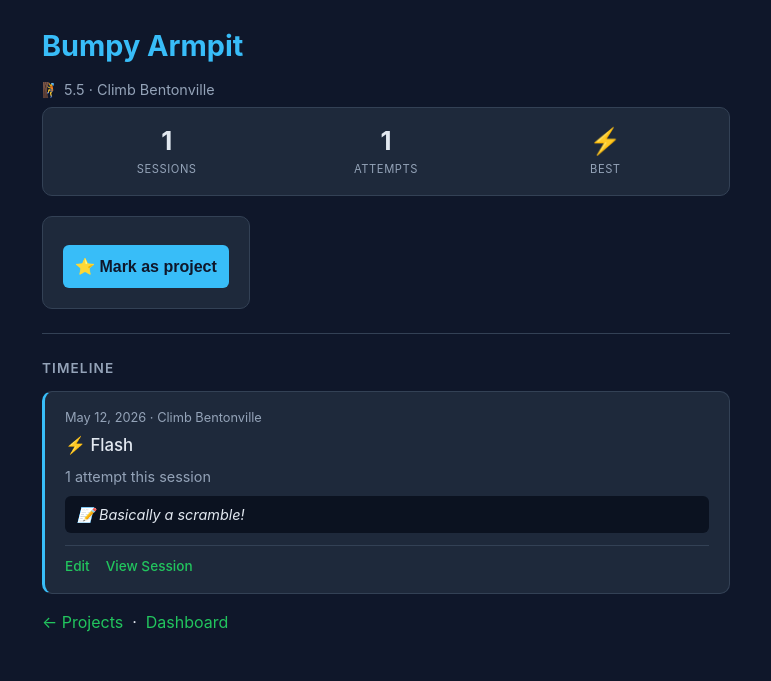
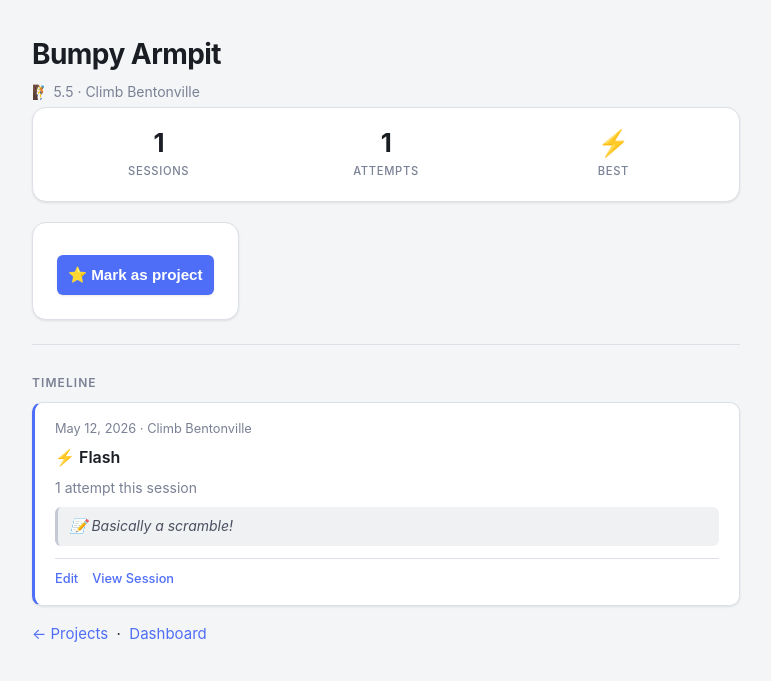
Before and after one commit to destineertm/climbtrack, a Flask app: page /route/2 in a window 1280 px wide. Shown: the top 681 px of the page, without its empty margins (254-1025 px from the left). Run offline with Flask 3, Linux system fonts and the light colour scheme.

Commit message:
Add image upload functionality for gyms and routes
- Implemented file upload handling in app.py, allowing users to upload cover photos for gyms and routes.
- Added `image_filename` column to Gym and Route models to store uploaded image filenames.
- Created edit forms for gyms and routes (edit_gym.html and edit_route.html) to include image upload options.
- Updated gym_detail.html to display cover images for routes, with a placeholder if none exists.
- Enhanced CSS styles for better layout and aesthetics, including styles for cover images and placeholders.

```diff
--- a/app.py
+++ b/app.py
@@ -2,6 +2,9 @@ from flask import Flask, render_template, request, redirect, jsonify
 from flask_sqlalchemy import SQLAlchemy
 from flask_migrate import Migrate
 from datetime import datetime
+import os
+import uuid
+from werkzeug.utils import secure_filename
 
 app = Flask(__name__)
 
@@ -13,6 +16,28 @@ app.config['SQLALCHEMY_TRACK_MODIFICATIONS'] = False
 db = SQLAlchemy(app)
 migrate = Migrate(app, db, render_as_batch=True)
 
+# File upload config
+UPLOAD_FOLDER = os.path.join('static', 'uploads')
+ALLOWED_EXTENSIONS = {'jpg', 'jpeg', 'png', 'webp'}
+app.config['UPLOAD_FOLDER'] = UPLOAD_FOLDER
+os.makedirs(UPLOAD_FOLDER, exist_ok=True)
+
+
+def allowed_file(filename):
+    return '.' in filename and filename.rsplit('.', 1)[1].lower() in ALLOWED_EXTENSIONS
+
+
+def save_upload(file):
+    """Save an uploaded file and return the filename. Returns None if no file."""
+    if not file or file.filename == '':
+        return None
+    if not allowed_file(file.filename):
+        return None
+    ext = file.filename.rsplit('.', 1)[1].lower()
+    filename = f"{uuid.uuid4().hex}.{ext}"
+    file.save(os.path.join(app.config['UPLOAD_FOLDER'], filename))
+    return filename
+
 
 # --- Models ---
 
@@ -21,6 +46,7 @@ class Gym(db.Model):
     name = db.Column(db.String(100), nullable=False, unique=True)
     address = db.Column(db.String(200))
     is_outdoor = db.Column(db.Boolean, default=False)
+    image_filename = db.Column(db.String(200))
     created_at = db.Column(db.DateTime, default=datetime.utcnow)
 
     sessions = db.relationship('Session', backref='gym', lazy=True)
@@ -31,8 +57,8 @@ class Session(db.Model):
     id = db.Column(db.Integer, primary_key=True)
     date = db.Column(db.DateTime, default=datetime.utcnow)
     gym_id = db.Column(db.Integer, db.ForeignKey('gym.id'), nullable=True)
-    location = db.Column(db.String(100))  # legacy, kept as fallback for now
-    session_type = db.Column(db.String(20), default='indoor')  # 'indoor' or 'outdoor'
+    location = db.Column(db.String(100))
+    session_type = db.Column(db.String(20), default='indoor')
     notes = db.Column(db.String(300))
     climbs = db.relationship('Climb', backref='session', lazy=True)
 
@@ -41,10 +67,11 @@ class Route(db.Model):
     id = db.Column(db.Integer, primary_key=True)
     name = db.Column(db.String(100), nullable=False)
     gym_id = db.Column(db.Integer, db.ForeignKey('gym.id'), nullable=True)
-    location = db.Column(db.String(100))  # legacy, kept as fallback for now
-    discipline = db.Column(db.String(20), default='boulder')  # 'boulder' or 'route'
+    location = db.Column(db.String(100))
+    discipline = db.Column(db.String(20), default='boulder')
     grade = db.Column(db.String(20))
     is_project = db.Column(db.Boolean, default=False)
+    image_filename = db.Column(db.String(200))
     created_at = db.Column(db.DateTime, default=datetime.utcnow)
     climbs = db.relationship('Climb', backref='route', lazy=True)
 
@@ -193,6 +220,22 @@ def view_gym(gym_id):
     )
 
 
+@app.route("/gym/<int:gym_id>/edit", methods=["GET", "POST"])
+def edit_gym(gym_id):
+    gym = Gym.query.get_or_404(gym_id)
+    if request.method == "POST":
+        gym.name = request.form.get("name", gym.name).strip()
+        gym.address = request.form.get("address", "").strip() or None
+        gym.is_outdoor = bool(request.form.get("is_outdoor"))
+        file = request.files.get("image")
+        filename = save_upload(file)
+        if filename:
+            gym.image_filename = filename
+        db.session.commit()
+        return redirect(f"/gym/{gym_id}")
+    return render_template("edit_gym.html", gym=gym)
+
+
 # --- Home ---
 
 @app.route("/")
@@ -297,6 +340,23 @@ def toggle_project(route_id):
     route.is_project = not route.is_project
     db.session.commit()
     return redirect(f"/route/{route_id}")
+
+
+@app.route("/route/<int:route_id>/edit", methods=["GET", "POST"])
+def edit_route(route_id):
+    route = Route.query.get_or_404(route_id)
+    if request.method == "POST":
+        route.name = request.form.get("name", route.name).strip()
+        route.grade = request.form.get("grade", route.grade)
+        file = request.files.get("image")
+        filename = save_upload(file)
+        if filename:
+            route.image_filename = filename
+        db.session.commit()
+        return redirect(f"/route/{route_id}")
+    return render_template("edit_route.html", route=route,
+                           boulder_grades=V_GRADES_FULL,
+                           route_grades=YDS_GRADES_FULL)
 
 
 @app.route("/projects")
--- a/static/style.css
+++ b/static/style.css
@@ -1,77 +1,81 @@
 /* ====================
    ClimbTrack — Stylesheet
-   Dark, focused, mobile-friendly
+   Slate blue-gray theme (Linear / Notion inspired)
    ==================== */
 
 :root {
-    --bg: #0f172a;
-    --surface: #1e293b;
-    --surface-2: #0b1220;
-    --border: #334155;
-    --border-strong: #475569;
-    --text: #e2e8f0;
-    --text-muted: #94a3b8;
-    --text-dim: #64748b;
-    --accent: #38bdf8;
-    --accent-strong: #0ea5e9;
-    --success: #22c55e;
-    --danger: #f87171;
-    --warning: #fbbf24;
-    --radius: 10px;
-    --radius-sm: 6px;
-    --gap: 16px;
-    --gap-sm: 8px;
-    --gap-lg: 24px;
+    --bg:             #f4f5f7;
+    --surface:        #ffffff;
+    --surface-2:      #f0f1f3;
+    --surface-3:      #e8eaed;
+    --border:         #dde0e6;
+    --border-strong:  #c4c9d4;
+    --text:           #1a1d23;
+    --text-secondary: #4a5060;
+    --text-muted:     #7a8194;
+    --text-dim:       #a8b0c0;
+    --accent:         #4f6ef7;
+    --accent-strong:  #3a57e8;
+    --accent-light:   #eef1fe;
+    --success:        #2d9e6b;
+    --success-light:  #e8f7f0;
+    --danger:         #d94f4f;
+    --danger-light:   #fdf0f0;
+    --warning:        #d97706;
+    --radius:         10px;
+    --radius-sm:      6px;
+    --radius-lg:      14px;
+    --shadow-sm:      0 1px 3px rgba(0,0,0,0.06), 0 1px 2px rgba(0,0,0,0.04);
+    --shadow:         0 2px 8px rgba(0,0,0,0.08), 0 1px 3px rgba(0,0,0,0.04);
 }
 
 /* ---- Reset / base ---- */
 
-* {
-    box-sizing: border-box;
-}
+* { box-sizing: border-box; }
 
 body {
     font-family: -apple-system, BlinkMacSystemFont, "Segoe UI", Roboto, Arial, sans-serif;
     background-color: var(--bg);
     color: var(--text);
     margin: 0;
-    padding: 24px 16px;
-    max-width: 720px;
+    padding: 32px 16px;
+    max-width: 740px;
     margin-left: auto;
     margin-right: auto;
-    line-height: 1.5;
+    line-height: 1.6;
+    font-size: 15px;
 }
 
 h1 {
-    color: var(--accent);
-    margin: 0 0 12px 0;
-    font-size: 1.8rem;
+    color: var(--text);
+    margin: 0 0 4px 0;
+    font-size: 1.75rem;
+    font-weight: 700;
+    letter-spacing: -0.02em;
 }
 
 h2 {
     color: var(--text);
-    margin: 24px 0 12px 0;
-    font-size: 1.2rem;
+    margin: 28px 0 12px 0;
+    font-size: 1.15rem;
+    font-weight: 600;
 }
 
 h3 {
-    margin: 0 0 8px 0;
-    font-size: 1.05rem;
+    margin: 0 0 4px 0;
+    font-size: 1rem;
+    font-weight: 600;
     color: var(--text);
 }
 
-p {
-    margin: 6px 0;
-}
+p { margin: 4px 0; }
 
 a {
-    color: var(--success);
+    color: var(--accent);
     text-decoration: none;
 }
 
-a:hover {
-    text-decoration: underline;
-}
+a:hover { text-decoration: underline; }
 
 hr {
     border: none;
@@ -81,25 +85,26 @@ hr {
 
 .muted {
     color: var(--text-muted);
-    font-size: 0.9rem;
+    font-size: 0.875rem;
 }
 
 .section-heading {
     color: var(--text-muted);
-    font-size: 0.85rem;
+    font-size: 0.75rem;
     text-transform: uppercase;
-    letter-spacing: 0.08em;
-    margin: 24px 0 12px 0;
+    letter-spacing: 0.09em;
     font-weight: 600;
+    margin: 28px 0 10px 0;
 }
 
 /* ---- Buttons ---- */
 
 .btn-row {
     display: flex;
-    gap: var(--gap-sm);
+    gap: 8px;
     flex-wrap: wrap;
     margin: 16px 0;
+    align-items: center;
 }
 
 .btn {
@@ -107,47 +112,58 @@ hr {
     align-items: center;
     gap: 6px;
     background-color: var(--accent);
-    color: var(--bg);
+    color: #fff;
     font-weight: 600;
-    padding: 10px 16px;
+    font-size: 0.875rem;
+    padding: 9px 16px;
     border-radius: var(--radius-sm);
     text-decoration: none;
     border: none;
     cursor: pointer;
-    font-size: 0.95rem;
-    transition: background-color 0.15s ease;
+    transition: background-color 0.15s;
+    box-shadow: var(--shadow-sm);
 }
 
 .btn:hover {
     background-color: var(--accent-strong);
     text-decoration: none;
+    color: #fff;
 }
 
 .btn-secondary {
     background-color: var(--surface);
-    color: var(--text);
+    color: var(--text-secondary);
     border: 1px solid var(--border);
+    box-shadow: var(--shadow-sm);
 }
 
 .btn-secondary:hover {
-    background-color: var(--border);
+    background-color: var(--surface-2);
+    color: var(--text);
 }
 
-/* Link-style buttons used inside cards */
+.btn-danger {
+    background-color: var(--danger-light);
+    color: var(--danger);
+    border: 1px solid #f5c6c6;
+}
+
+.btn-danger:hover {
+    background-color: #fae0e0;
+}
+
 .link-btn {
     background: none;
     border: none;
     padding: 0;
-    color: var(--success);
+    color: var(--accent);
     cursor: pointer;
-    font-size: 0.85rem;
+    font-size: 0.8rem;
     font-weight: 500;
+    text-decoration: none;
 }
 
-.link-btn:hover {
-    text-decoration: underline;
-    background: none;
-}
+.link-btn:hover { text-decoration: underline; }
 
 .link-btn-danger {
     color: var(--danger);
@@ -157,38 +173,28 @@ hr {
 
 form {
     background: var(--surface);
-    padding: 20px;
-    border-radius: var(--radius);
+    padding: 24px;
+    border-radius: var(--radius-lg);
     border: 1px solid var(--border);
+    box-shadow: var(--shadow-sm);
 }
 
-.field {
-    margin-bottom: 16px;
-}
-
-.field:last-child {
-    margin-bottom: 0;
-}
+.field { margin-bottom: 18px; }
+.field:last-of-type { margin-bottom: 0; }
 
 .field label {
     display: block;
     margin-bottom: 6px;
     font-weight: 500;
-    color: var(--text);
+    font-size: 0.875rem;
+    color: var(--text-secondary);
 }
 
-.field-help {
-    font-size: 0.8rem;
-    color: var(--text-muted);
-    margin-top: 4px;
-}
-
-/* Inline labels (radios, checkboxes) */
 .field-inline {
     display: flex;
-    gap: 16px;
+    gap: 20px;
     flex-wrap: wrap;
-    margin-top: 6px;
+    margin-top: 4px;
 }
 
 .field-inline label {
@@ -222,30 +231,41 @@ select:focus,
 textarea:focus {
     outline: none;
     border-color: var(--accent);
+    box-shadow: 0 0 0 3px rgba(79,110,247,0.1);
+}
+
+input[type="file"] {
+    padding: 6px 10px;
+    background: var(--surface-2);
+    cursor: pointer;
 }
 
 textarea {
     resize: vertical;
-    min-height: 70px;
+    min-height: 72px;
 }
 
 input[type="radio"],
 input[type="checkbox"] {
     accent-color: var(--accent);
     cursor: pointer;
+    width: 15px;
+    height: 15px;
 }
 
 button[type="submit"] {
     width: 100%;
-    padding: 12px;
+    padding: 11px;
     border-radius: var(--radius-sm);
     border: none;
     background-color: var(--accent);
-    color: var(--bg);
+    color: #fff;
     font-weight: 600;
+    font-size: 0.95rem;
     cursor: pointer;
-    font-size: 1rem;
     margin-top: 8px;
+    box-shadow: var(--shadow-sm);
+    transition: background-color 0.15s;
 }
 
 button[type="submit"]:hover {
@@ -259,11 +279,8 @@ button[type="submit"]:hover {
     border: 1px solid var(--border);
     border-radius: var(--radius);
     padding: 16px 20px;
-    margin-bottom: 12px;
-}
-
-.card h3 {
-    margin: 0 0 4px 0;
+    margin-bottom: 10px;
+    box-shadow: var(--shadow-sm);
 }
 
 .card h3 a {
@@ -275,16 +292,22 @@ button[type="submit"]:hover {
     text-decoration: none;
 }
 
-.card .muted {
-    margin-bottom: 8px;
-}
-
 .card-actions {
+    display: flex;
+    align-items: center;
+    gap: 14px;
     margin-top: 12px;
     padding-top: 10px;
     border-top: 1px solid var(--border);
-    display: flex;
-    gap: 16px;
+}
+
+.card-actions form {
+    background: none;
+    border: none;
+    box-shadow: none;
+    padding: 0;
+    margin: 0;
+    display: inline;
 }
 
 /* ---- Stats cards ---- */
@@ -292,33 +315,34 @@ button[type="submit"]:hover {
 .stats-card {
     background: var(--surface);
     border: 1px solid var(--border);
-    border-radius: var(--radius);
-    padding: 18px 20px;
+    border-radius: var(--radius-lg);
+    padding: 20px;
     margin-bottom: 20px;
+    box-shadow: var(--shadow-sm);
 }
 
 .stats-card h3 {
-    margin: 0 0 14px 0;
-    color: var(--accent);
-    font-size: 0.85rem;
+    margin: 0 0 16px 0;
+    color: var(--text-muted);
+    font-size: 0.75rem;
     text-transform: uppercase;
-    letter-spacing: 0.08em;
+    letter-spacing: 0.09em;
+    font-weight: 600;
 }
 
 .stats-grid {
     display: grid;
     grid-template-columns: repeat(auto-fit, minmax(80px, 1fr));
-    gap: 12px;
+    gap: 16px;
 }
 
-.stat {
-    text-align: center;
-}
+.stat { text-align: center; }
 
 .stat-value {
     font-size: 1.6rem;
     font-weight: 700;
     color: var(--text);
+    letter-spacing: -0.02em;
     line-height: 1.2;
 }
 
@@ -326,8 +350,9 @@ button[type="submit"]:hover {
     font-size: 0.7rem;
     color: var(--text-muted);
     text-transform: uppercase;
-    letter-spacing: 0.05em;
+    letter-spacing: 0.06em;
     margin-top: 4px;
+    font-weight: 500;
 }
 
 .breakdown {
@@ -369,9 +395,10 @@ button[type="submit"]:hover {
 }
 
 .timeline-result {
-    font-size: 1.05rem;
-    font-weight: 500;
-    margin: 4px 0 8px 0;
+    font-size: 1rem;
+    font-weight: 600;
+    margin: 4px 0 6px 0;
+    color: var(--text);
 }
 
 .climb-notes {
@@ -379,9 +406,36 @@ button[type="submit"]:hover {
     padding: 8px 12px;
     border-radius: var(--radius-sm);
     font-style: italic;
-    color: var(--text);
+    color: var(--text-secondary);
     margin-top: 8px;
-    font-size: 0.9rem;
+    font-size: 0.875rem;
+    border-left: 3px solid var(--border-strong);
+}
+
+/* ---- Cover image ---- */
+
+.cover-image {
+    width: 100%;
+    height: 220px;
+    object-fit: cover;
+    border-radius: var(--radius-lg);
+    margin-bottom: 20px;
+    border: 1px solid var(--border);
+    display: block;
+}
+
+.cover-placeholder {
+    width: 100%;
+    height: 160px;
+    background: var(--surface-3);
+    border-radius: var(--radius-lg);
+    border: 2px dashed var(--border-strong);
+    display: flex;
+    align-items: center;
+    justify-content: center;
+    color: var(--text-dim);
+    font-size: 0.875rem;
+    margin-bottom: 20px;
 }
 
 /* ---- Empty states ---- */
```
Also changed, not shown: other parts of static/style.css (+57 -80 lines), migrations/versions/66010c3dbb19_add_image_filename_to_gym_and_route.py (added, +38 -0 lines), templates/edit_gym.html (added, +46 -0 lines), templates/edit_route.html (added, +50 -0 lines), templates/gym_detail.html (+56 -42 lines), instance/climbs.db.
